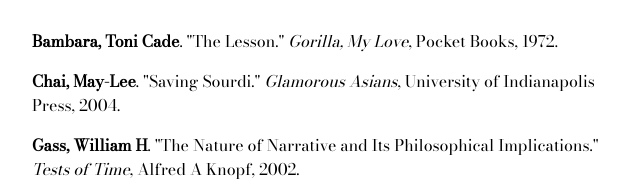
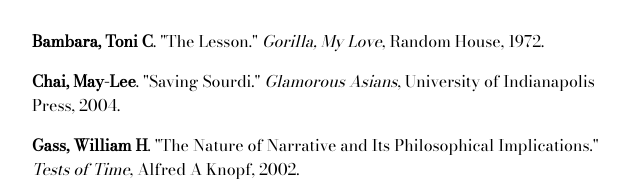
Before and after one commit to knnymllr/anthology-site, an Eleventy site: page src/works-cited.md in a window 1280 px wide. Shown: the part 172-366 px from the top of the page, 308-948 px from the left. Built offline with nearby package versions, Linux system fonts and the light colour scheme; Eleventy itself is replaced by a stand-in of ours; files that its build step writes are made by us from their sources; a web font is replaced by a local one.

Commit message:
quick one

```diff
--- a/src/works-cited.md
+++ b/src/works-cited.md
@@ -3,7 +3,7 @@
 title: Works Cited
 class: works-cited
 ---
-- **Bambara, Toni Cade**. "The Lesson." *Gorilla, My Love*, Pocket Books, 1972.
+- **Bambara, Toni C**. "The Lesson." *Gorilla, My Love*, Random House, 1972.
 - **Chai, May-Lee**. "Saving Sourdi." *Glamorous Asians*, University of Indianapolis Press, 2004.
 - **Gass, William H**. "The Nature of Narrative and Its Philosophical Implications." *Tests of Time*, Alfred A Knopf, 2002.
 - **Johnson, Denis**. "Car Crash While Hitchhiking." *Jesus' Son*, Picador, 1992.
```
Also changed, not shown: src/stories/The-Lesson.md (+1 -1 lines).
